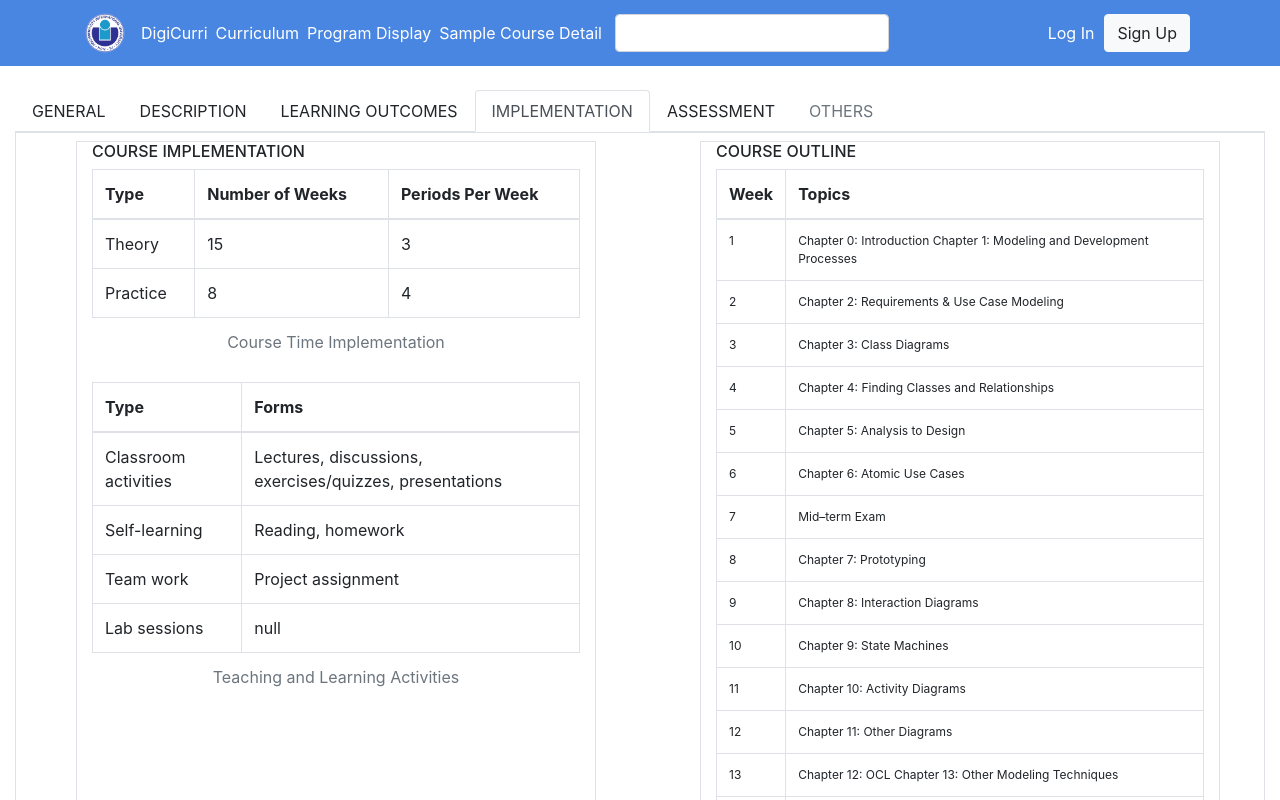
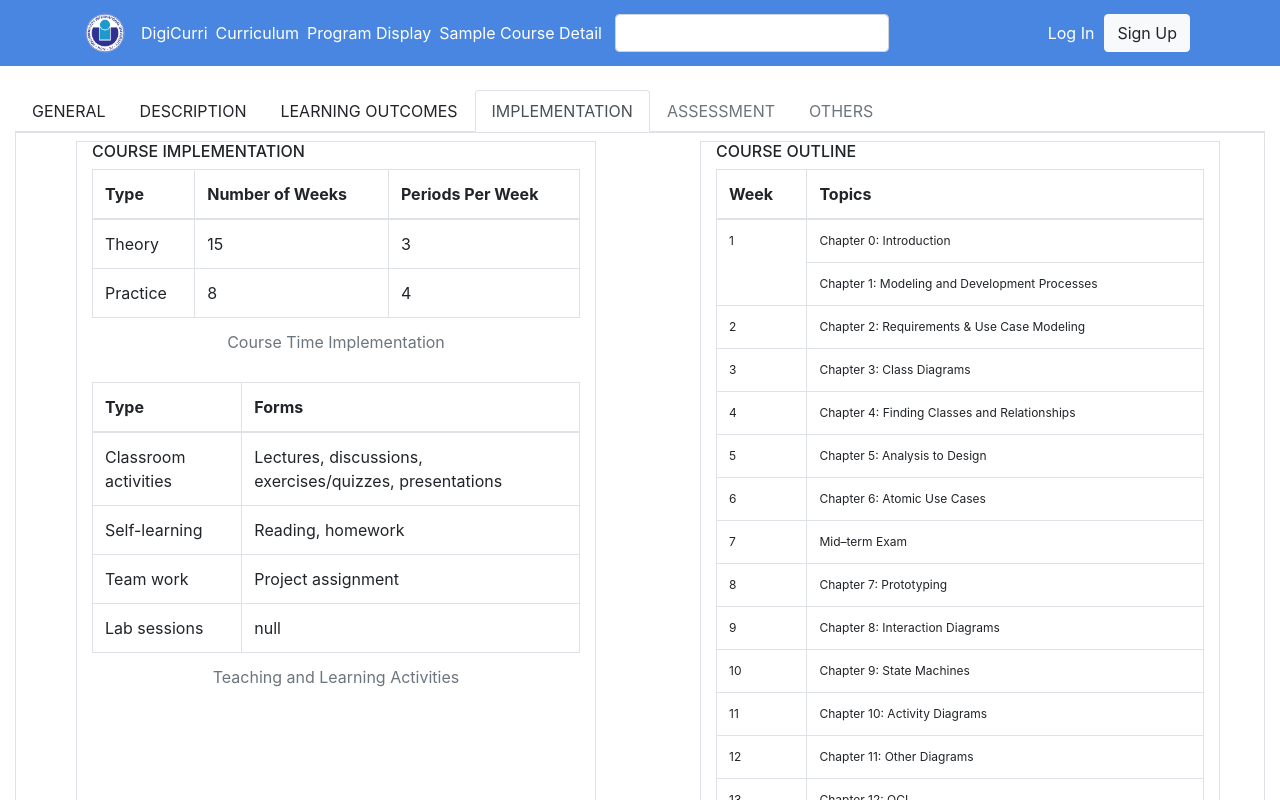
Before and after one commit to hcmiu-se-club-2019/digi-curriculum, a React (Create React App) app: page /course/IT090IU in a window 1280 px wide. Both pictures are taken after a click on the link "IMPLEMENTATION". Shown: the top 800 px of the page. Built offline with nearby package versions, Linux system fonts and the light colour scheme.

Commit message:
fix imple

```diff
--- a/src/components/courseDetail/courseTabs/CourseImplementationTab.jsx
+++ b/src/components/courseDetail/courseTabs/CourseImplementationTab.jsx
@@ -1,4 +1,4 @@
-import React, { Component } from "react";
+import React, { Component, Fragment } from "react";
 import { Table } from "reactstrap";
 
 // import { Field } from 'formik';
@@ -79,10 +79,20 @@ const TabForm = (props) => {
                   typeof values.implementation === 'object'
                   && typeof values.implementation.outlines === 'object'
                   && values.implementation.outlines.map(outline =>
-                    <tr>
-                      <td>{outline.week}</td>
-                      <td>{outline.topics.join('\n')}</td>
-                    </tr>
+                    <Fragment>
+                      <tr>
+                        <td rowSpan={outline.topics.length}>{outline.week}</td>
+                        <td>{outline.topics[0]}</td>
+                      </tr>
+                      {
+                        typeof outline.topics === 'object' && outline.topics.splice(1, outline.topics.length).map(topic =>
+                          <tr>
+                            <td>{topic}</td>
+                          </tr>
+                        )
+                      }
+                    </Fragment>
+
                   )
                 }
               </tbody>
--- a/src/components/courseDetail/courseTabs/CourseOutcomeTab.jsx
+++ b/src/components/courseDetail/courseTabs/CourseOutcomeTab.jsx
@@ -33,12 +33,12 @@ const TabForm = (props) => {
                         <td>{outcome.outs[0].programOut}</td>
                       </tr>
                       {
-                        typeof outcome.outs === 'object' ? outcome.outs.slice(1, outcome.outs.length).map(out =>
+                        typeof outcome.outs === 'object' && outcome.outs.slice(1, outcome.outs.length).map(out =>
                           <tr>
                             <td>{out.courseOut}</td>
                             <td>{out.programOut}</td>
                           </tr>
-                        ) : null
+                        )
                       }
                     </Fragment>
                   ) : null
--- a/src/components/courseDetail/index.js
+++ b/src/components/courseDetail/index.js
@@ -41,7 +41,7 @@ export default class CourseDetail extends Component {
   constructor(props) {
     super(props);
     this.state = {
-      activeTab: "5",
+      activeTab: "1",
       course: {},
       isOpeningModal: false,
     };
@@ -75,7 +75,7 @@ export default class CourseDetail extends Component {
                       <NavLink
                         id={tab.id}
                         className={classNames({ active: activeTab === tab.id })}
-                        disabled={tab.id === "6"}
+                        disabled={tab.id === "6" || tab.id === "5"}
                         onClick={() => {
                           this.setState({
                             activeTab: tab.id,
```
